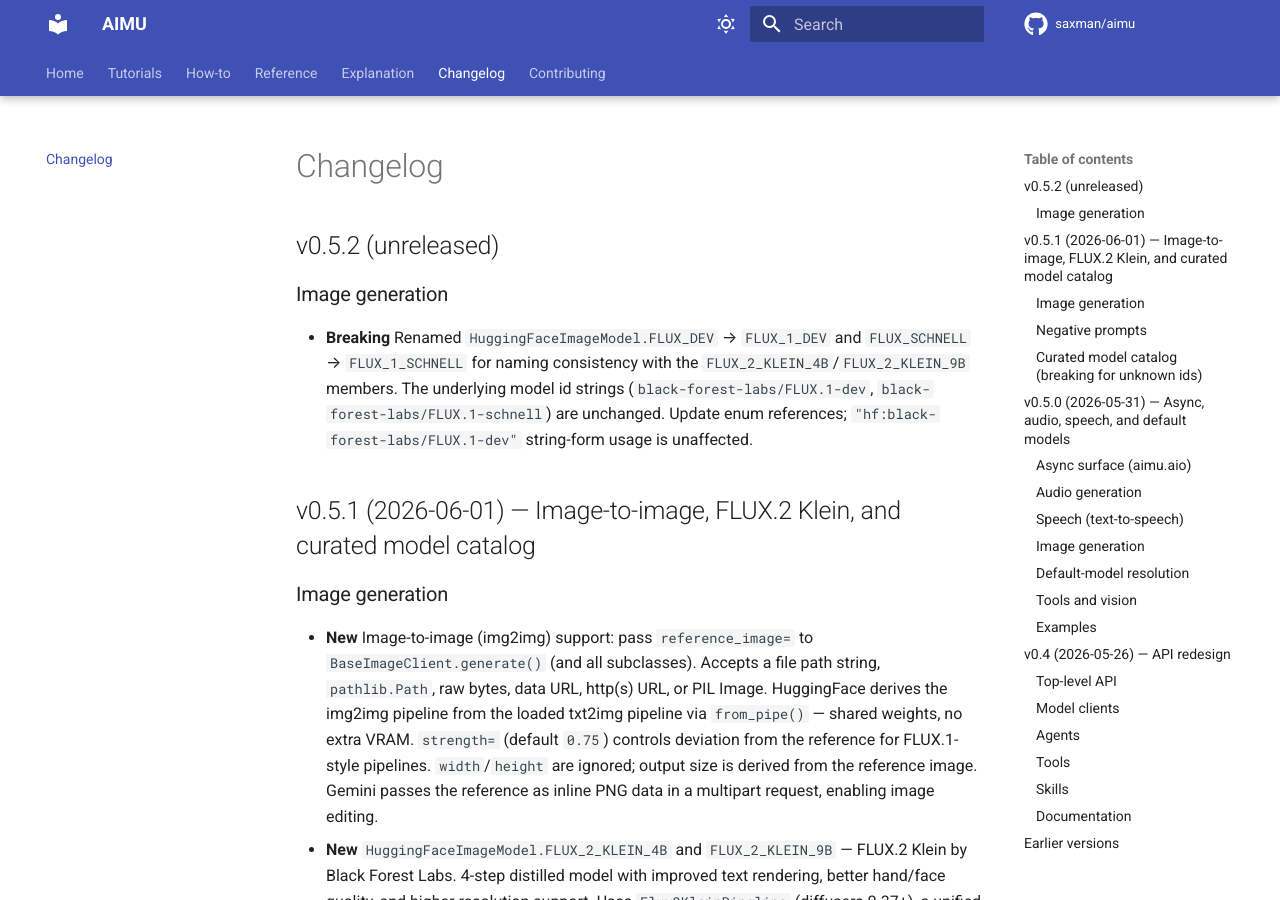
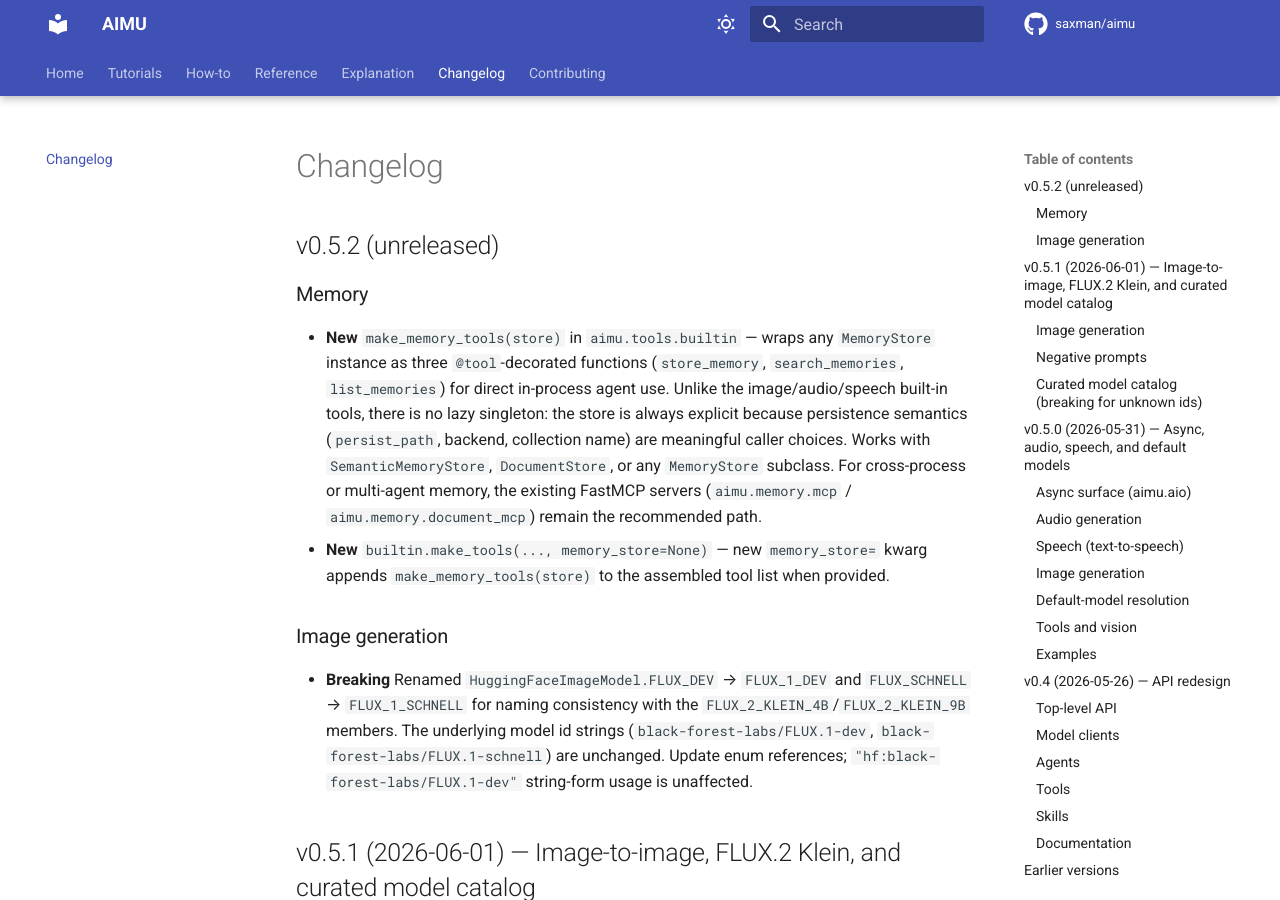
Before and after one commit to saxman/aimu, an MkDocs documentation site: the page built from docs/changelog.md, in a window 1280 px wide and 900 px high. Built offline with MkDocs 1.6.1 and Material for MkDocs 9.7.7, drawn with Linux system fonts in a browser that asks for light colours; comment, search, counter and statistics services are not loaded.

Commit message:
feat: add memory tools for in-process agent use in changelog

```diff
--- a/docs/changelog.md
+++ b/docs/changelog.md
@@ -1,6 +1,11 @@
 # Changelog
 
 ## v0.5.2 (unreleased)
+
+### Memory
+
+- **New** `make_memory_tools(store)` in `aimu.tools.builtin` — wraps any `MemoryStore` instance as three `@tool`-decorated functions (`store_memory`, `search_memories`, `list_memories`) for direct in-process agent use. Unlike the image/audio/speech built-in tools, there is no lazy singleton: the store is always explicit because persistence semantics (`persist_path`, backend, collection name) are meaningful caller choices. Works with `SemanticMemoryStore`, `DocumentStore`, or any `MemoryStore` subclass. For cross-process or multi-agent memory, the existing FastMCP servers (`aimu.memory.mcp` / `aimu.memory.document_mcp`) remain the recommended path.
+- **New** `builtin.make_tools(..., memory_store=None)` — new `memory_store=` kwarg appends `make_memory_tools(store)` to the assembled tool list when provided.
 
 ### Image generation
 
```
